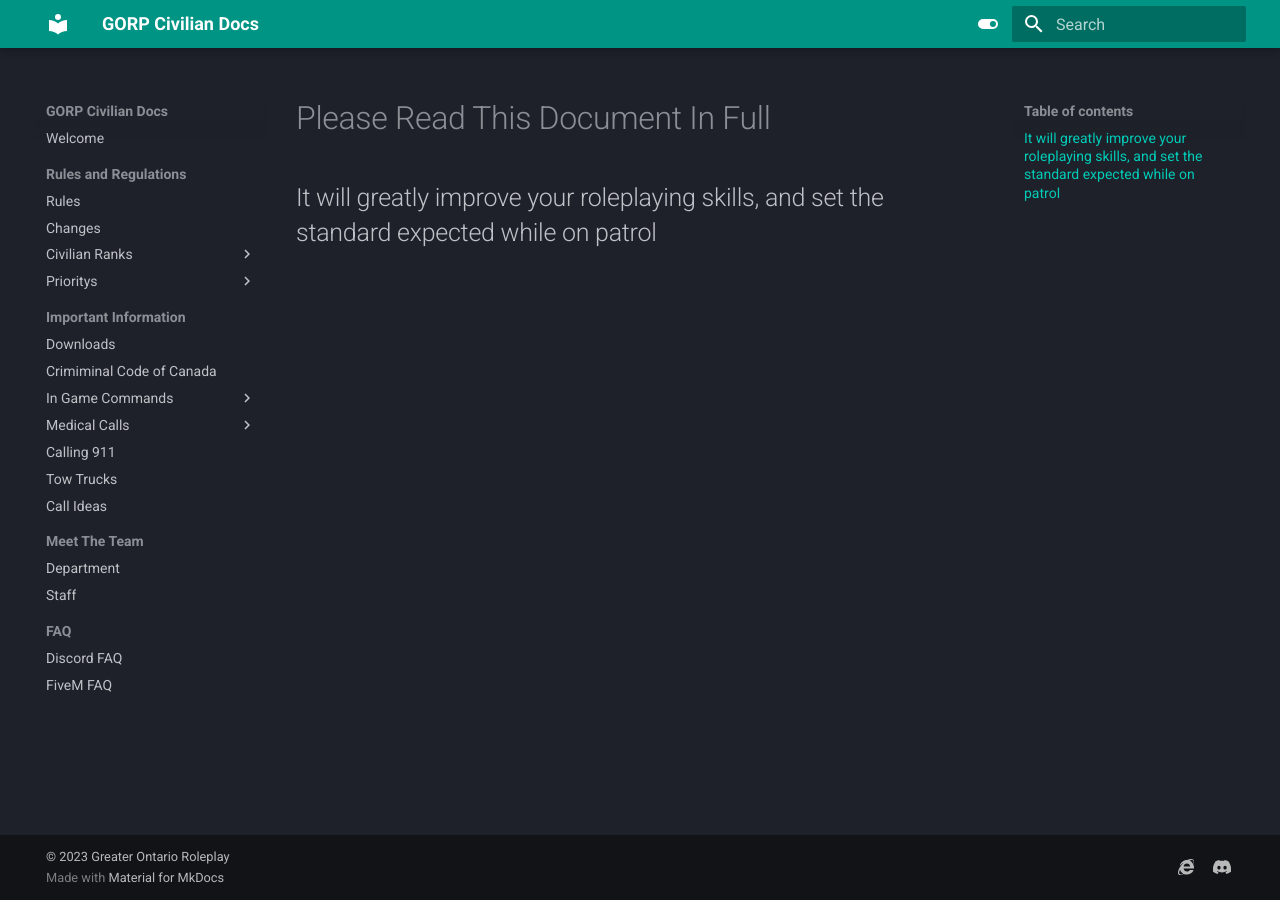
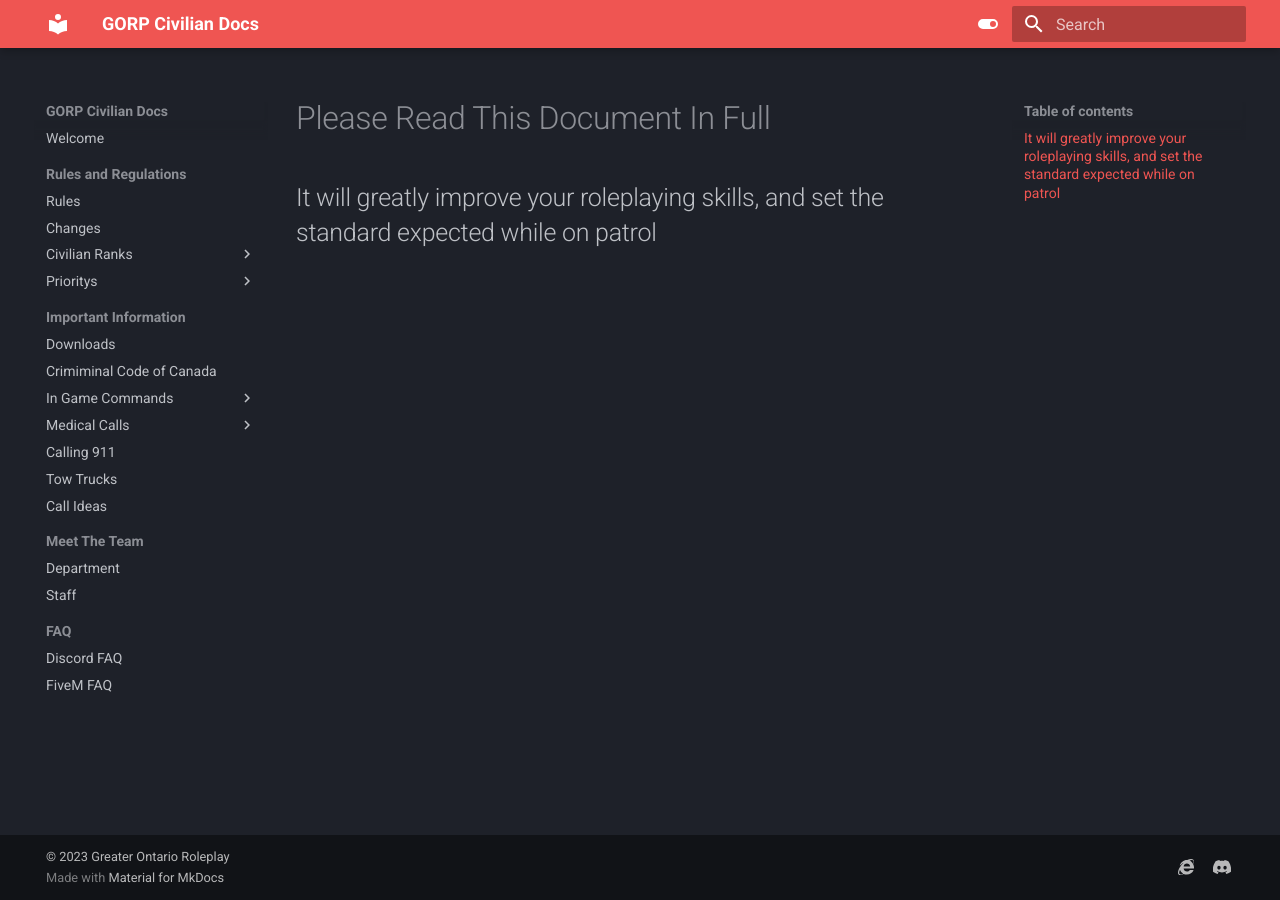
Before and after one commit to deathstryder/GORP-Civilian-Documents, an MkDocs documentation site: the page built from docs/index.md, in a window 1280 px wide. Built offline with MkDocs 1.6.1 and Material for MkDocs 9.7.7, drawn with Linux system fonts in a browser that asks for light colours.

Commit message:
Update mkdocs.yml

```diff
--- a/mkdocs.yml
+++ b/mkdocs.yml
@@ -62,13 +62,13 @@ theme:
       toggle:
         icon: material/toggle-switch
         name: Switch to light mode
-      primary: teal
+      primary: red
       accent: lime
     - scheme: default
       toggle:
         icon: material/toggle-switch-off-outline
         name: Switch to dark mode
-      primary: teal
+      primary: red
       accent: purple
 
 
```
